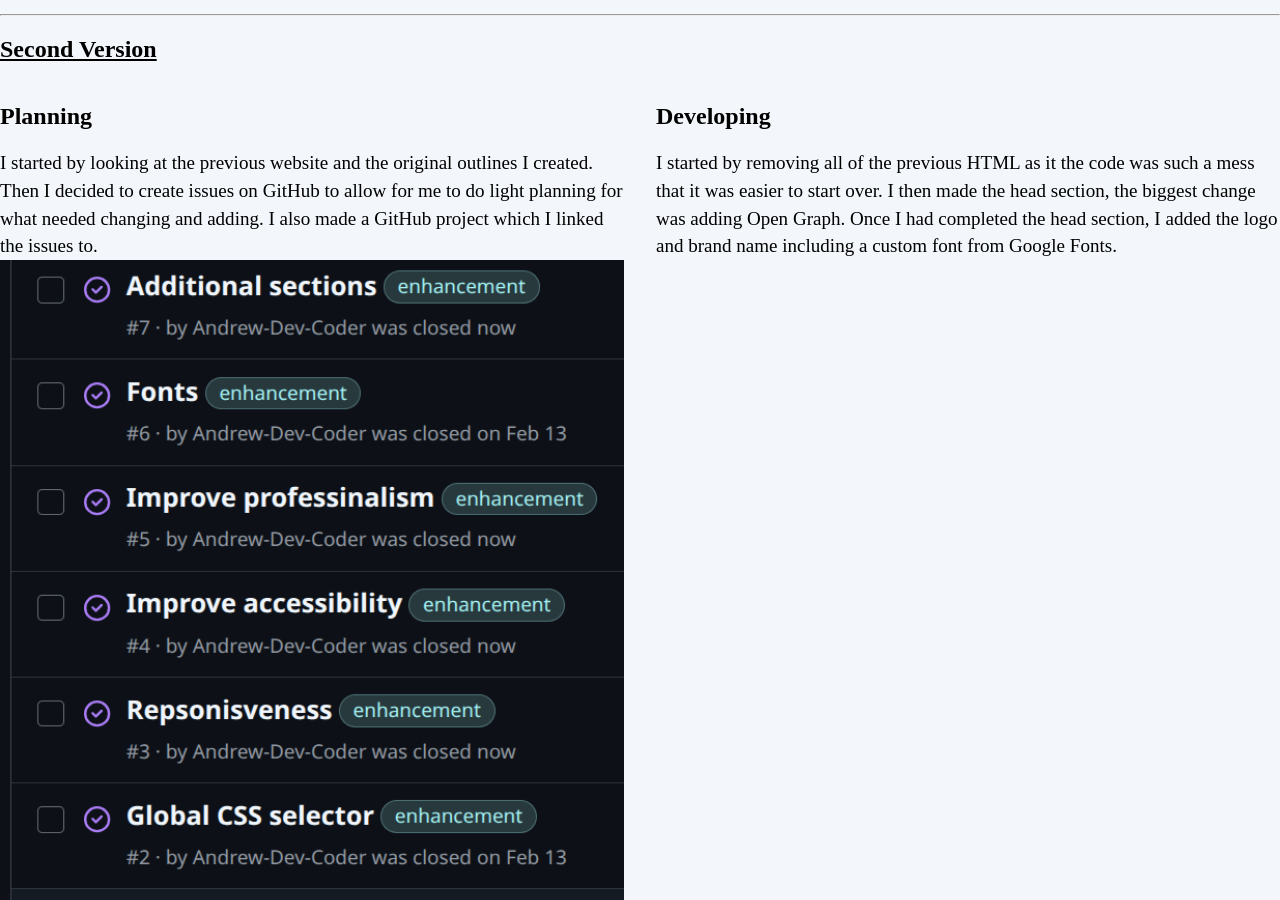
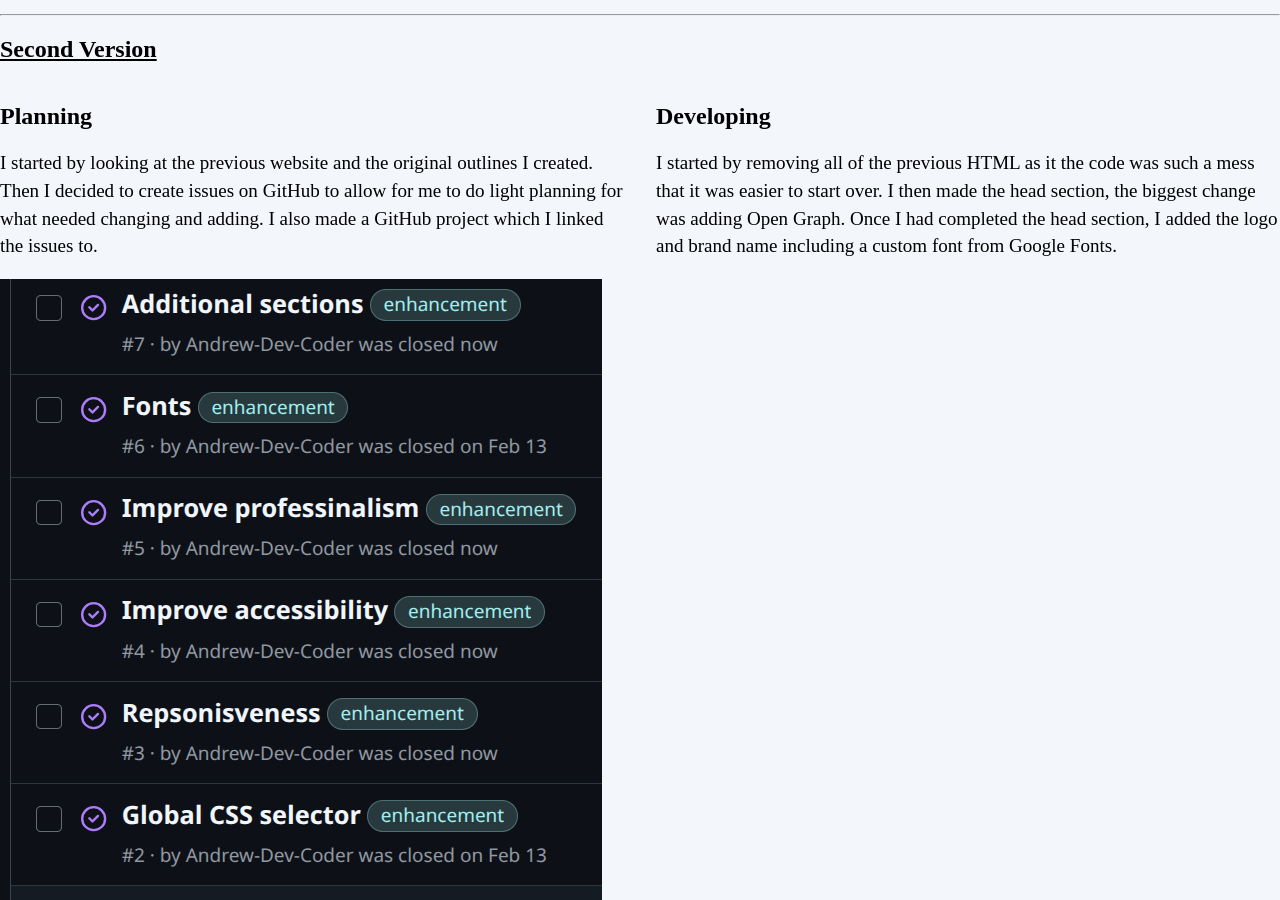
Before and after one commit to Andrew-Dev-Coder/Portfolio, a Jekyll site: the page built from _projects/sillySketchesEct.html, in a window 1280 px wide and 900 px high, scrolled down 1037 px. Built offline with Jekyll 4.4.1, drawn with Linux system fonts in a browser that asks for light colours.

Commit message:
Update sillySketchesEct.html

```diff
--- a/_projects/sillySketchesEct.html
+++ b/_projects/sillySketchesEct.html
@@ -56,8 +56,7 @@
         <h2>Planning</h2>
         <p>
             I started by looking at the previous website and the original outlines I created. Then I decided to create issues on GitHub to allow for me to do light planning for what needed changing and adding. I also made a GitHub project which I linked the issues to.
-            <br>
-            <img loading="lazy" class="image" src="/Images/ProjectImages/SillySketchesEct/Issues/issuesSS.png" alt='GitHub issue list showing six closed enhancement items, including "Additional sections", "Fonts", "Improve accessibility", "Responsiveness", and "Layout Format" with checkmarks indicating completion.'>
+            <img loading="lazy" id="silly" src="/Images/ProjectImages/SillySketchesEct/Issues/issuesSS.png" alt='GitHub issue list showing six closed enhancement items, including "Additional sections", "Fonts", "Improve accessibility", "Responsiveness", and "Layout Format" with checkmarks indicating completion.'>
         </p>
     </section>
 
```
